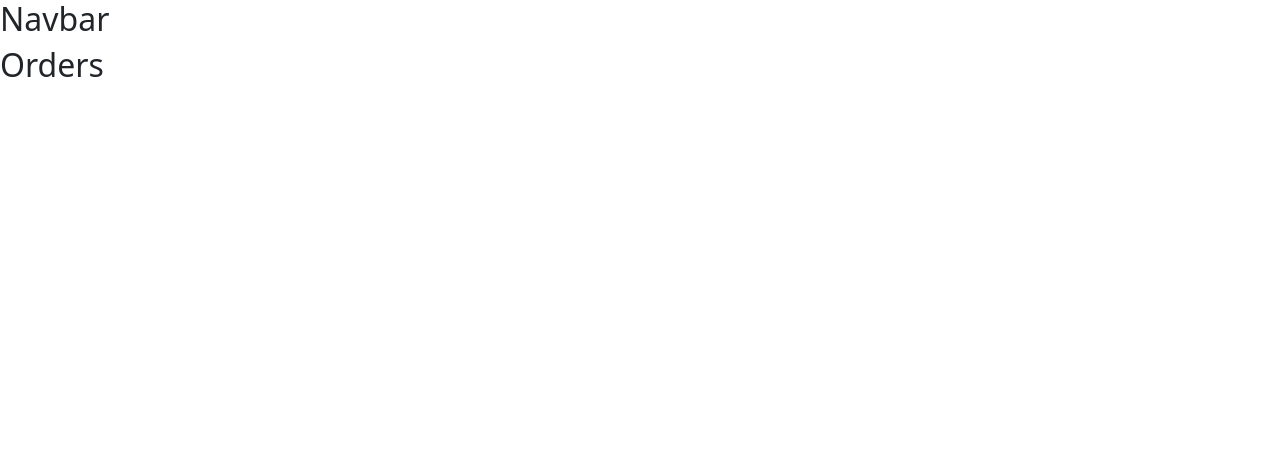
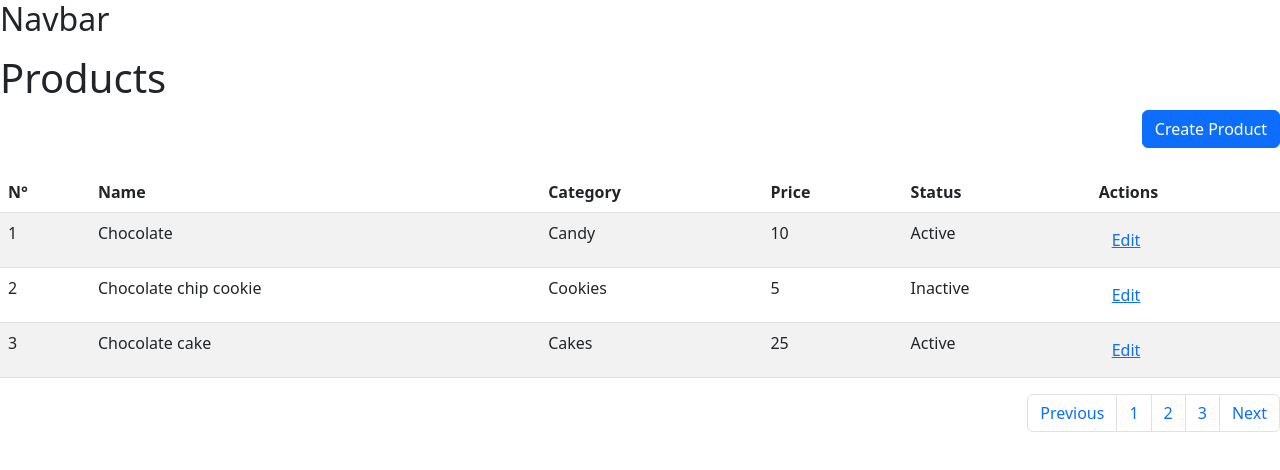
Before and after one commit to jhn-cde/order_management, a React (Create React App) app in the folder cliente/: page /products in a window 1280 px wide. Shown: the top 470 px of the page. Built offline with nearby package versions, Linux system fonts and the light colour scheme.

Commit message:
frondend working with sample data

```diff
--- a/cliente/src/screens/OrdersScreen.js
+++ b/cliente/src/screens/OrdersScreen.js
@@ -1,6 +1,91 @@
+import { Link } from 'react-router-dom';
+
+const ordersList = [
+  {
+    id: 1,
+    Consumer: 'Joe Smith',
+    Status: 'Pending',
+    Date: '05/02/2021',
+    Total: 127.23
+  },
+  {
+    id: 2,
+    Consumer: 'Joe Baker',
+    Status: 'Completed',
+    Date: '05/02/2021',
+    Total: 50.00
+  },
+  {
+    id: 3,
+    Consumer: 'Joe Adams',
+    Status: 'Rejected',
+    Date: '05/01/2021',
+    Total: 200.50
+  },
+  {
+    id: 4,
+    Consumer: 'Joseph Evans',
+    Status: 'Completed',
+    Date: '04/30/2021',
+    Total: 100
+  },
+]
+
 const OrdersScreen = () => {
   return(
-    <h2>Orders</h2>
+    <div className='ProductsScreen'>
+      <h1 className='mt-3'>Orders</h1>
+      <div className='d-flex justify-content-end mb-4'>
+        <Link to={`/products`} className='btn btn-primary'>
+          Create Order
+        </Link>
+      </div>
+      <table class="table table-striped">
+        <thead>
+          <tr>
+            <th scope='col'>N°</th>
+            <th scope='col'>Consumer</th>
+            <th scope='col'>Status</th>
+            <th scope='col'>Date</th>
+            <th scope='col'>Total</th>
+            <th scope='col'>Actions</th>
+          </tr>
+        </thead>
+        <tbody>
+          {
+            ordersList.map(order => {
+              return (
+                <tr key={order.id}>
+                  <td>{order.id}</td>
+                  <td>{order.Consumer}</td>
+                  <td>{order.Status}</td>
+                  <td>{order.Date}</td>
+                  <td>{order.Total}</td>
+                  <td>
+                    <Link
+                      to={'/products'}//`/edit/${user.idUser}`}
+                    >
+                      <li className='btn btn-link'>Edit</li>
+                    </Link>
+                  </td>
+                </tr>
+              )
+            })
+          }
+        </tbody>
+      </table>
+      <div className='d-flex justify-content-end mb-3'>
+        <nav aria-label="Page navigation example">
+          <ul className="pagination">
+            <li className="page-item"><button className="page-link" >Previous</button></li>
+            <li className="page-item"><button className="page-link" >1</button></li>
+            <li className="page-item"><button className="page-link" >2</button></li>
+            <li className="page-item"><button className="page-link" >3</button></li>
+            <li className="page-item"><button className="page-link" >Next</button></li>
+          </ul>
+        </nav>
+      </div>
+    </div>
   )
 }
 
--- a/cliente/src/screens/ProductsScreen.js
+++ b/cliente/src/screens/ProductsScreen.js
@@ -1,8 +1,85 @@
 import React from 'react'
+import { Link } from 'react-router-dom';
+
+const productsList = [
+  {
+    id: 1,
+    Name: 'Chocolate',
+    Category: 'Candy',
+    Price: 10,
+    Status: 'Active'
+  },
+  {
+    id: 2,
+    Name: 'Chocolate chip cookie',
+    Category: 'Cookies',
+    Price: 5,
+    Status: 'Inactive'
+  },
+  {
+    id: 3,
+    Name: 'Chocolate cake',
+    Category: 'Cakes',
+    Price: 25,
+    Status: 'Active'
+  },
+]
 
 const ProductsScreen = () => {
   return(
-    <h2>Orders</h2>
+    <div className='ProductsScreen'>
+      <h1 className='mt-3'>Products</h1>
+      <div className='d-flex justify-content-end mb-4'>
+        <Link to={`/products`} className='btn btn-primary'>
+          Create Product
+        </Link>
+      </div>
+      <table class="table table-striped">
+        <thead>
+          <tr>
+            <th scope='col'>N°</th>
+            <th scope='col'>Name</th>
+            <th scope='col'>Category</th>
+            <th scope='col'>Price</th>
+            <th scope='col'>Status</th>
+            <th scope='col'>Actions</th>
+          </tr>
+        </thead>
+        <tbody>
+          {
+            productsList.map(product => {
+              return (
+                <tr key={product.id}>
+                  <td>{product.id}</td>
+                  <td>{product.Name}</td>
+                  <td>{product.Category}</td>
+                  <td>{product.Price}</td>
+                  <td>{product.Status}</td>
+                  <td>
+                    <Link
+                      to={'/products'}//`/edit/${user.idUser}`}
+                    >
+                      <li className='btn btn-link'>Edit</li>
+                    </Link>
+                  </td>
+                </tr>
+              )
+            })
+          }
+        </tbody>
+      </table>
+      <div className='d-flex justify-content-end mb-3'>
+        <nav aria-label="Page navigation example">
+          <ul className="pagination">
+            <li className="page-item"><button className="page-link" >Previous</button></li>
+            <li className="page-item"><button className="page-link" >1</button></li>
+            <li className="page-item"><button className="page-link" >2</button></li>
+            <li className="page-item"><button className="page-link" >3</button></li>
+            <li className="page-item"><button className="page-link" >Next</button></li>
+          </ul>
+        </nav>
+      </div>
+    </div>
   )
 }
 
```
